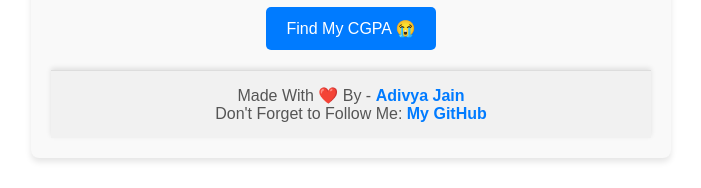
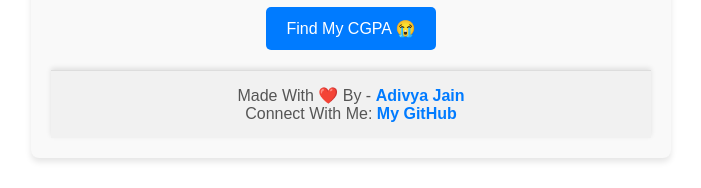
Before and after one commit to adivya-jain/mits-cgpa-calculator, a React (Create React App) app: page / in a window 1280 px wide. Shown: the part 526-714 px from the top of the page, without its empty margins (289-990 px from the left). Built offline with nearby package versions, Linux system fonts and the light colour scheme.

Commit message:
connect with me

```diff
--- a/src/App.js
+++ b/src/App.js
@@ -100,7 +100,7 @@ function App() {
             Adivya Jain
           </a>{" "}
           <br />
-          Don't Forget to Follow Me:{" "}
+          Connect With Me:{" "}
           <a
             href="https://github.com/adivya-jain"
             target="_blank"
```
